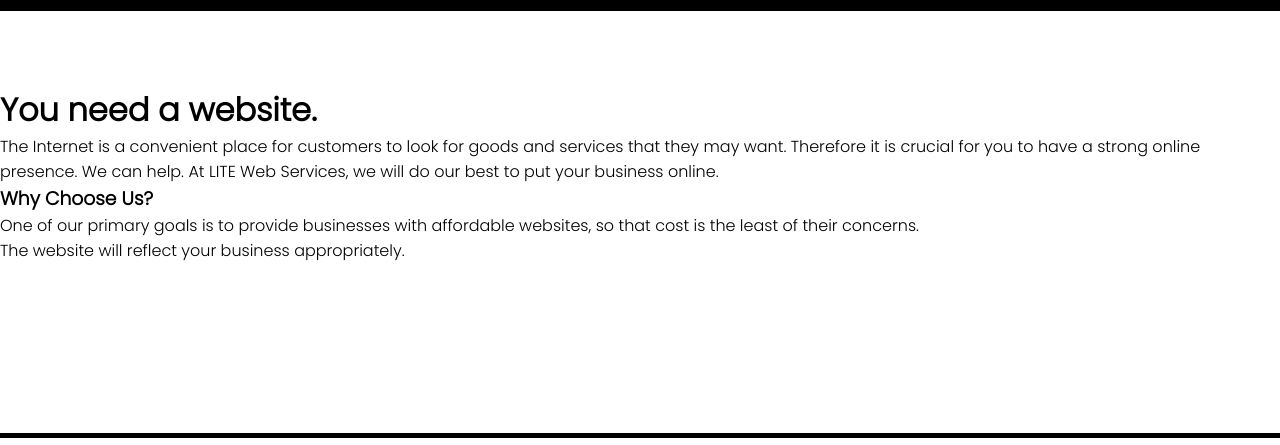
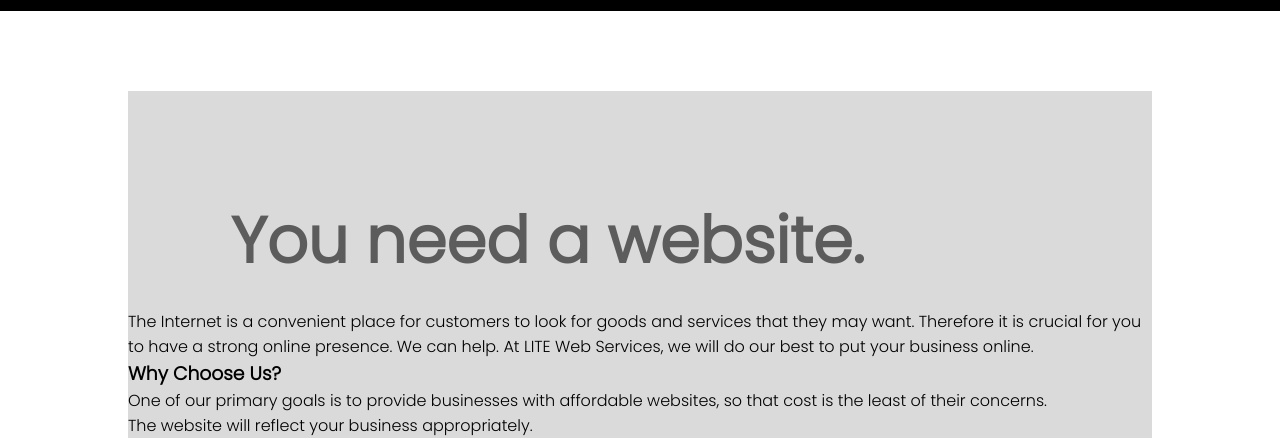
Before and after one commit to LITEWebServices/LITE-Site, a plain HTML site: page index.html in a window 1280 px wide. Shown: the part 869-1314 px from the top of the page. Drawn offline with Linux system fonts and the light colour scheme.

Commit message:
index changes

```diff
--- a/index.css
+++ b/index.css
@@ -86,3 +86,18 @@
 .start-btn:hover{
     background: rgb(110, 160, 224);
 }
+
+.home-info{
+    background: rgb(218, 218, 218);
+    width: 80%;
+    margin-left: 10%;
+}
+
+.home-info h1{
+    color:rgb(92, 92, 92);
+    font-size: 4rem;
+    padding-top: 10%;
+    padding-left: 10%;
+    padding-bottom: 2%;
+    font-weight: bolder;
+}
--- a/index.html
+++ b/index.html
@@ -47,11 +47,10 @@
         <a class='start-btn' href='/pages/services.html'>Get Started</a>
     </div>
 
-    <br />
-    <br />
-    <br />
+    <div class="spacer s2"></div>
 
     <!-- Content -->
+    <section class='home-info'>
         <h1>You need a website.</h1>
         <p>The Internet is a convenient place for customers to look for goods and services
             that they may want. Therefore it is crucial for you to have a strong online presence.
@@ -64,8 +63,10 @@
             websites, so that cost is the least of their concerns.
         </p>
         <p>The website will reflect your business appropriately.</p>
+    </section>
 
-    <div class='spacer'></div>
+
+    <div class='spacer s1'></div>
 
     <!-- Footer -->
     <div class="separate"></div>
```
Lines whose indentation alone changed are shown as unchanged.
